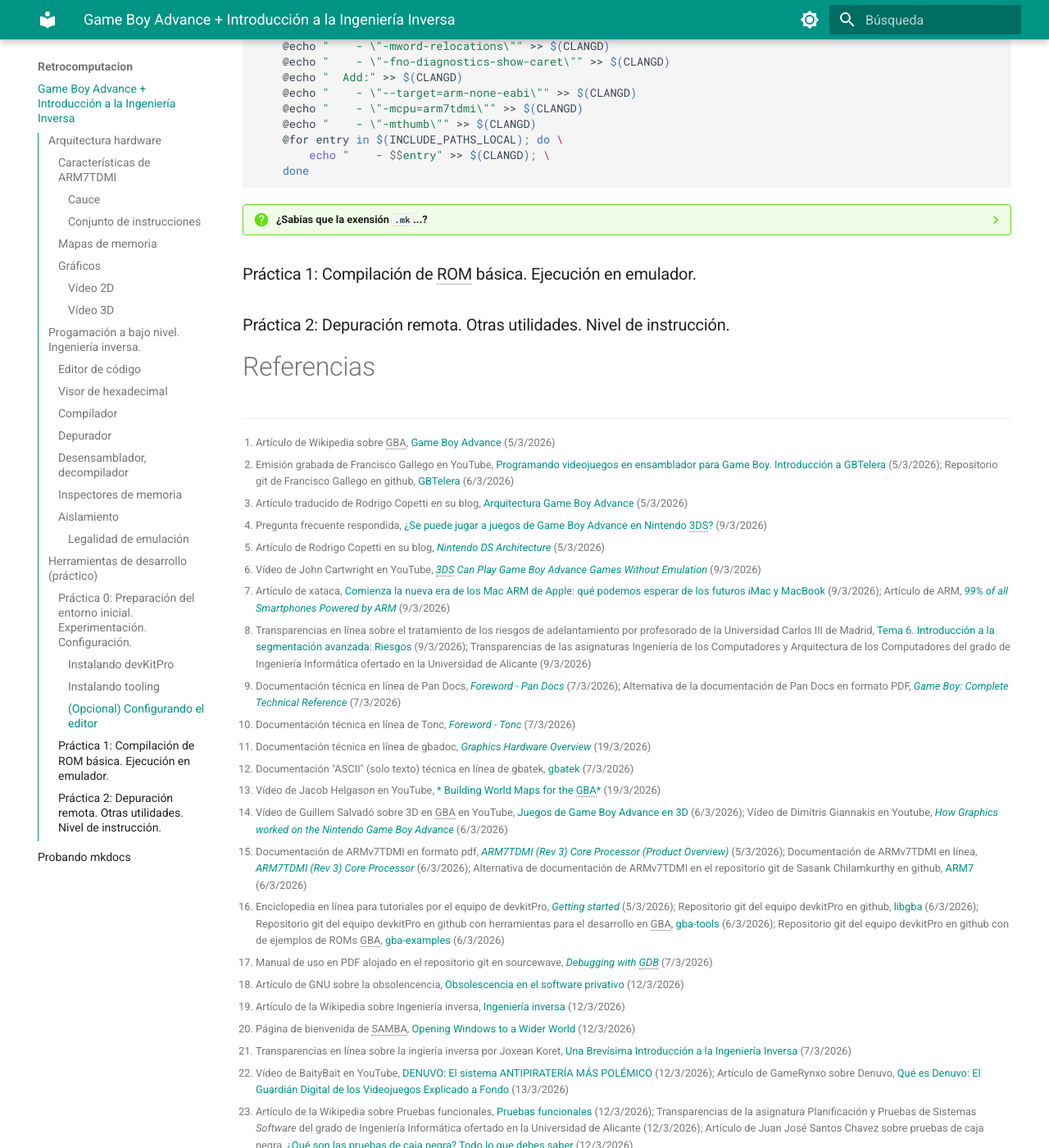
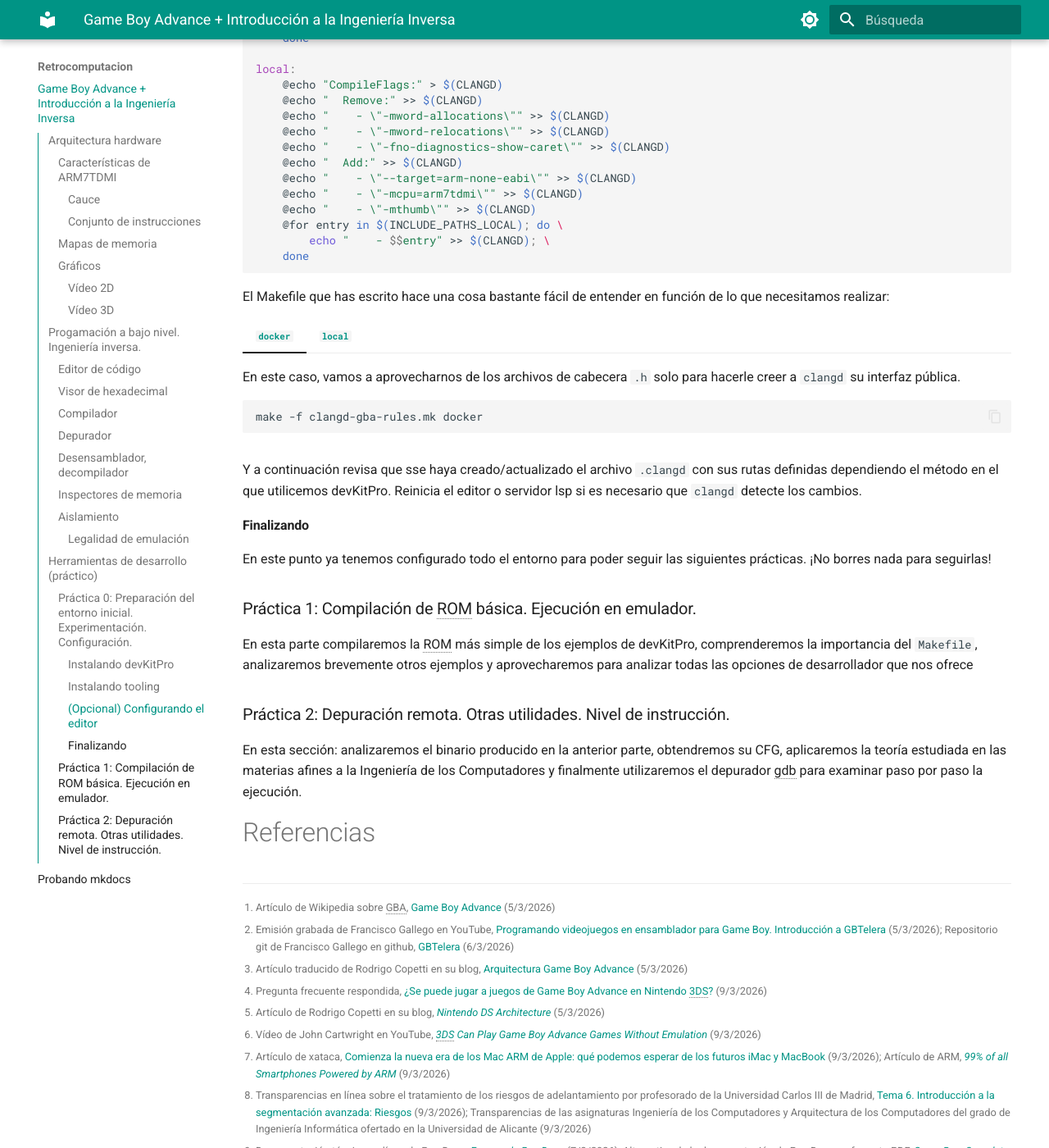
Before and after one commit to abl78-ua/Wiki-IMCR, an MkDocs documentation site: the page built from docs/Retrocomputacion/Retrocomputacion.md, in a window 1280 px wide and 1400 px high, scrolled down 18100 px. Shown: the whole window at 82% size. Built offline with MkDocs 1.6.1 and Material for MkDocs 9.7.7, drawn with Linux system fonts in a browser that asks for light colours; some of the changed text lies outside the part shown.

Commit message:
doc: finalizar práctica 0

````diff
--- a/docs/Retrocomputacion/Retrocomputacion.md
+++ b/docs/Retrocomputacion/Retrocomputacion.md
@@ -355,7 +355,6 @@ Esta parte hace enfoque en la preparación del entorno de experimentación. Crea
 En esta sección utilizaremos Docker con el que ya muchos estaremos familarizados para crear una imagen del kit con los ejecutables y bibliotecas necesarias.
 
 === "Paso 1: `Dockerfile`"
-
 	Para facilitar la instalación devKitPro, emplearemos una imagen de docker. Copia el siguiente contenido en un archivo `Dockerfile`.
 
 	``` Dockerfile
@@ -368,7 +367,6 @@ En esta sección utilizaremos Docker con el que ya muchos estaremos familarizado
 	```
 
 === "Paso 2: Construcción de imagen"
-
 	Ejecutamos en una *shell* lo siguiente para reconstruir la imagen para tener el SDK localmente.
 
 	``` bash
@@ -376,7 +374,6 @@ En esta sección utilizaremos Docker con el que ya muchos estaremos familarizado
 	```
 
 === "Paso 3: Comprobación"
-
 	Para confirmar que se ha instalado correctamente, mostraremos la versión del compilador con el comando típico de `gcc --version`:
 
 	``` bash
@@ -416,7 +413,6 @@ En esta sección utilizaremos Docker con el que ya muchos estaremos familarizado
 A continuación procederemos a bajarnos **ImHex**, **cutter** y **mgba**. Para una conviente instalación utilizaremos el formato de aplicación portable AppImage de cada una. Este formato garantiza que cierto *software* pueda ejecutarse independientemente de las bibliotecas del sistema y de permisos de un usuario en el ordenador (no necesitamos elevación de permisos). En contraposición pueden discrepar en el renderizado de interfaces gráficas y pueda requerir la instación de librerías como fuse para su ejecución.
 
 === "Paso 1: `install_tools.sh`"
-
 	Crea el fichero `install_tools.sh` con el siguiente contenido:
 
 	``` bash
@@ -461,7 +457,6 @@ A continuación procederemos a bajarnos **ImHex**, **cutter** y **mgba**. Para u
 	```
 
 === "Paso 2: Ejecutar"
-
 	Una vez escrito los contenidos del *script*, procedamos con la ejecución del mismo.
 
 	``` bash
@@ -469,7 +464,6 @@ A continuación procederemos a bajarnos **ImHex**, **cutter** y **mgba**. Para u
 	```
 
 === "Paso 3: Comprobación"
-
 	Este paso es opcional, pero siempre es una buena práctica que el *software* descargado funciona. Dado que lo hemos ejecutado por AppImage prueba a ejecutarlo así:
 
 	``` bash
@@ -490,7 +484,6 @@ A continuación procederemos a bajarnos **ImHex**, **cutter** y **mgba**. Para u
 El kit que hemos instalado tiene códigos de ejemplo para probar y compilar. Copiála con el siguiente commando:
 
 === "Opción 1: Normal"
-
 	Si al ejecutar este comando tienes errores o no puedes acceder al directorio copiado (problemas de permisos), prueba con al siguiente opción.
 
 	``` bash
@@ -498,7 +491,6 @@ El kit que hemos instalado tiene códigos de ejemplo para probar y compilar. Cop
    	```
 
 === "Opción 2: SELinux (fedora)"
-
 	Este comando hace lo mismo que el anterior pero le dice al Docker con qué usuario propietario realizar la orden.
 
 	``` bash
@@ -506,7 +498,6 @@ El kit que hemos instalado tiene códigos de ejemplo para probar y compilar. Cop
 	```
 
 === "Opción 3: Local (sin Docker)"
-
 	Simplemente copia los ejemplos de una ruta a otra.
 
 	``` bash
@@ -555,6 +546,11 @@ No obstante, cuando vayamos a editar seguirán habiendo errores en el código fu
 - Por ello, es común asegurarse que el código compila en diferentes compiladores y no solo en uno. [^ref:c++]
 
 Sin embargo, utilizaremos esta combinación de herramientas para conveniencia. Así que declara el siguiente contenido en un archivo llamado `clangd-gba-rules.mk`.
+
+??? question "¿Sabias que la exensión `.mk`...? "
+	La extensión `.mk` es utilizada también para referirse a *makefiles* en un contexto donde el proyecto es demasiado grande como para contenerlo todo en un Makefile único. Como solución a este problema, se aplica divide y vencerás para segmentar el Makefile en pequeños módulos `.mk`. Esto tiene la ventaja de poder establecer qué módulos poder ejecutar. Esto es muy recurrido para compilar android en un determinado modelo de teléfono que no soporta determinadas características.
+
+Puedes considerar la modificación de los comandos del docker si no funcionan.
 
 ``` makefile
 CLANGD = .clangd
@@ -607,12 +603,35 @@ local:
 	done
 ```
 
-??? question "¿Sabias que la exensión `.mk`...? "
-	La extensión `.mk` es utilizada también para referirse a *makefiles* en un contexto donde el proyecto es demasiado grande como para contenerlo todo en un Makefile único. Como solución a este problema, se aplica divide y vencerás para segmentar el Makefile en pequeños módulos `.mk`. Esto tiene la ventaja de poder establecer qué módulos poder ejecutar. Esto es muy recurrido para compilar android en un determinado modelo de teléfono que no soporta determinadas características.
+El Makefile que has escrito hace una cosa bastante fácil de entender en función de lo que necesitamos realizar:
+
+=== "`docker`"
+	En este caso, vamos a aprovecharnos de los archivos de cabecera `.h` solo para hacerle creer a `clangd` su interfaz pública.
+
+	``` bash
+	make -f clangd-gba-rules.mk docker
+	```
+
+=== "`local`"
+	En este caso, le indicamos a `clangd` la ruta absoluta de donde estén las bibliotecas instaladas.
+
+	``` bash
+	make -f clangd-gba-rules.mk local
+	```
+
+Y a continuación revisa que sse haya creado/actualizado el archivo `.clangd` con sus rutas definidas dependiendo el método en el que utilicemos devKitPro. Reinicia el editor o servidor lsp si es necesario que `clangd` detecte los cambios.
+
+#### Finalizando
+
+En este punto ya tenemos configurado todo el entorno para poder seguir las siguientes prácticas. ¡No borres nada para seguirlas!
 
 ### Práctica 1: Compilación de ROM básica. Ejecución en emulador.
 
+En esta parte compilaremos la ROM más simple de los ejemplos de devKitPro, comprenderemos la importancia del `Makefile`, analizaremos brevemente otros ejemplos y aprovecharemos para analizar todas las opciones de desarrollador que nos ofrece
+
 ### Práctica 2: Depuración remota. Otras utilidades. Nivel de instrucción.
+
+En esta sección: analizaremos el binario producido en la anterior parte, obtendremos su CFG, aplicaremos la teoría estudiada en las materias afines a la Ingeniería de los Computadores y finalmente utilizaremos el depurador gdb para examinar paso por paso la ejecución.
 
 # Referencias
 
@@ -778,5 +797,4 @@ local:
 
 [^ref:Emucase4]: Artículo de McNeelyLaw sobre la legalidad de la emulación, [*https://www.mcneelylaw.com/understanding-the-legal-landscape-of-video-game-emulation/*](https://www.mcneelylaw.com/understanding-the-legal-landscape-of-video-game-emulation/) (7/3/2026)
 
-
 [^ref:c++]: Vídeo de Lazo Velko sobre C++ en YouTube, [*The worst programming language of all time*](https://www.youtube.com/watch?v=7fGB-hjc2Gc) (25/03/2026)
````
Also changed, not shown: other parts of docs/Retrocomputacion/Retrocomputacion.md (+1 -1 lines).
